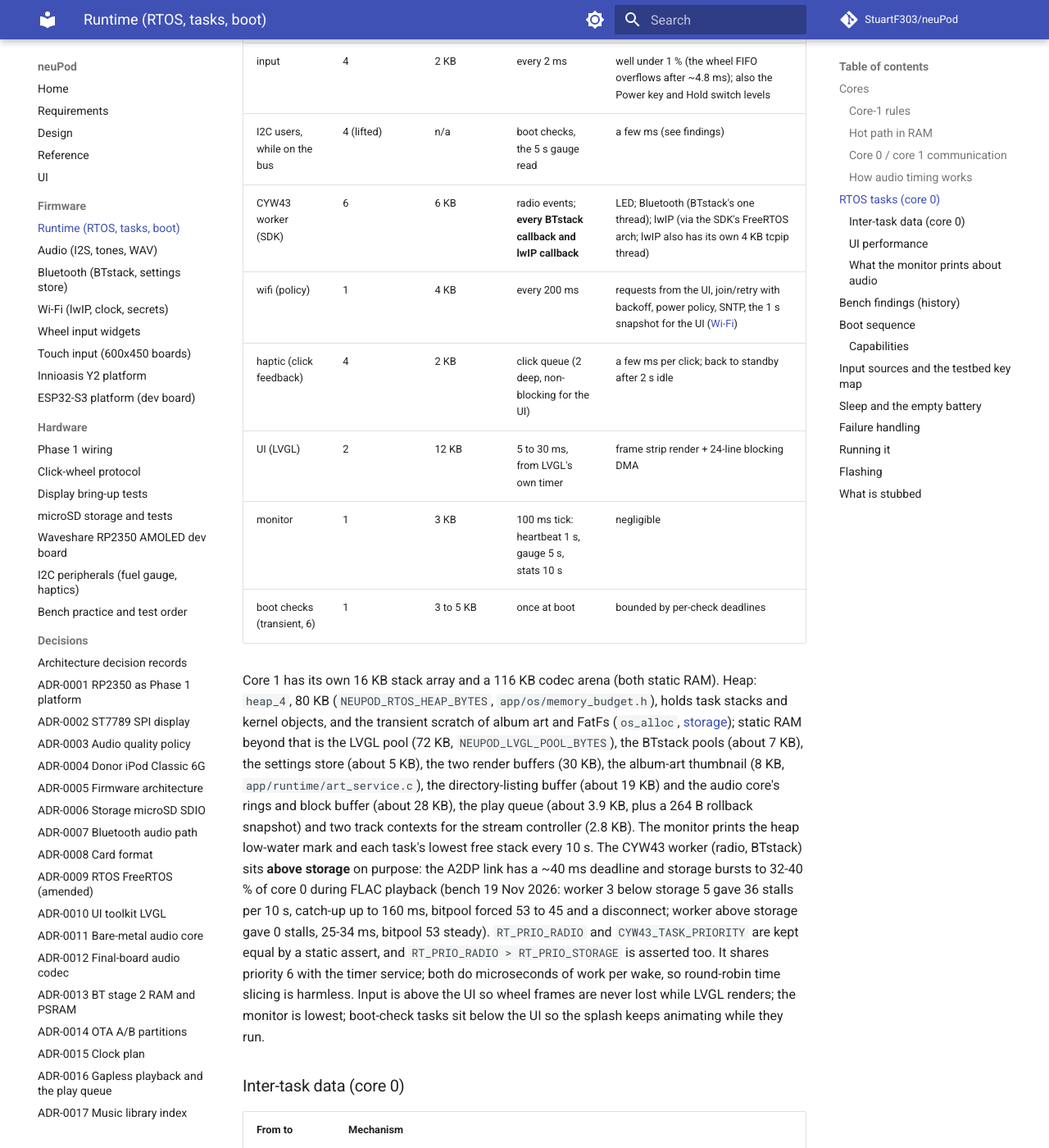
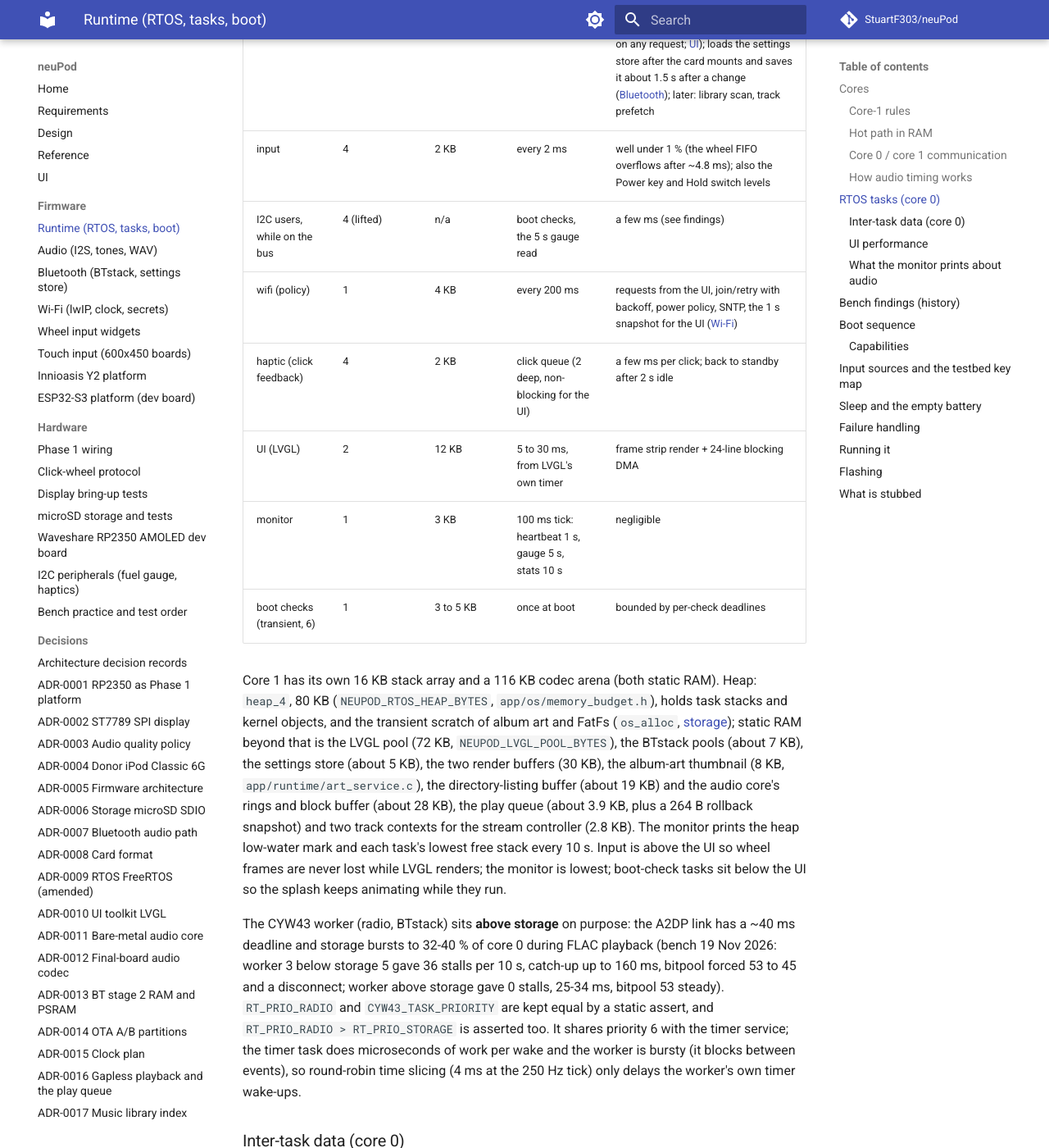
Before and after one commit to StuartF303/neuPod, an MkDocs documentation site: the page built from docs/runtime.md, in a window 1280 px wide and 1400 px high, scrolled down 2710 px. Shown: the whole window at 82% size. Built offline with MkDocs 1.6.1 and Material for MkDocs 9.7.7, drawn with Linux system fonts in a browser that asks for light colours; comment, search, counter and statistics services are not loaded; some of the changed text lies outside the part shown.

Commit message:
docs, comments: radio priority review polish (table order, rationale paragraph, timer tie wording, bench input/I2C check)
Co-Authored-By: Claude Opus 5.5 <noreply@anthropic.com>
Claude-Session: https://claude.ai/code/session_01NfmAnVDjnzfgW3yKGmiHZv

```diff
--- a/docs/runtime.md
+++ b/docs/runtime.md
@@ -64,10 +64,10 @@ Priority 7 is the highest; the kernel idle task is 0.
 | Task | Priority | Stack | Period / trigger | Budget |
 | --- | --- | --- | --- | --- |
 | kernel timer service | 6 (shared with the CYW43 worker; round-robin) | 1.5 KB | kernel timers | microseconds |
+| CYW43 worker (SDK) | 6 | 6 KB | radio events; **every BTstack callback and lwIP callback** | LED; Bluetooth (BTstack's one thread); lwIP (via the SDK's FreeRTOS arch; lwIP also has its own 4 KB tcpip thread) |
 | storage | 5 | 8 KB | request queue; while a file streams, every 1 ms; otherwise every 500 ms | directory listings and volume space for the UI (yields every 32 entries); streams the file from the card in 2 KB reads into the audio data ring; decodes the album art of the playing track in slices (2 ms of work, 1 ms sleep, audio top-ups between, aborts on any request; [UI](ui.md#now-playing-art)); loads the settings store after the card mounts and saves it about 1.5 s after a change ([Bluetooth](bluetooth.md)); later: library scan, track prefetch |
 | input | 4 | 2 KB | every 2 ms | well under 1 % (the wheel FIFO overflows after ~4.8 ms); also the Power key and Hold switch levels |
 | I2C users, while on the bus | 4 (lifted) | n/a | boot checks, the 5 s gauge read | a few ms (see findings) |
-| CYW43 worker (SDK) | 6 | 6 KB | radio events; **every BTstack callback and lwIP callback** | LED; Bluetooth (BTstack's one thread); lwIP (via the SDK's FreeRTOS arch; lwIP also has its own 4 KB tcpip thread) |
 | wifi (policy) | 1 | 4 KB | every 200 ms | requests from the UI, join/retry with backoff, power policy, SNTP, the 1 s snapshot for the UI ([Wi-Fi](wifi.md)) |
 | haptic (click feedback) | 4 | 2 KB | click queue (2 deep, non-blocking for the UI) | a few ms per click; back to standby after 2 s idle |
 | UI (LVGL) | 2 | 12 KB | 5 to 30 ms, from LVGL's own timer | frame strip render + 24-line blocking DMA |
@@ -76,11 +76,12 @@ Priority 7 is the highest; the kernel idle task is 0.
 
 Core 1 has its own 16 KB stack array and a 116 KB codec arena (both static RAM). Heap: `heap_4`, 80 KB (`NEUPOD_RTOS_HEAP_BYTES`, `app/os/memory_budget.h`), holds task stacks and kernel objects, and the transient scratch of album art and FatFs (`os_alloc`, [storage](storage.md)); static RAM beyond that is the LVGL
 pool (72 KB, `NEUPOD_LVGL_POOL_BYTES`), the BTstack pools (about 7 KB), the settings store (about 5 KB), the two render buffers (30 KB), the album-art thumbnail (8 KB, `app/runtime/art_service.c`), the directory-listing buffer (about 19 KB) and the audio core's rings and block buffer (about 28 KB), the play queue (about 3.9 KB, plus a 264 B rollback snapshot) and two track contexts for the stream controller (2.8 KB).
-The monitor prints the heap low-water mark and each task's lowest free stack every 10 s. The CYW43 worker
+The monitor prints the heap low-water mark and each task's lowest free stack every 10 s. Input is above the UI so wheel frames are never lost while LVGL renders; the monitor is lowest; boot-check tasks sit
+below the UI so the splash keeps animating while they run.
+
+The CYW43 worker
 (radio, BTstack) sits **above storage** on purpose: the A2DP link has a ~40 ms deadline and storage bursts to 32-40 % of core 0 during FLAC playback
-(bench 19 Nov 2026: worker 3 below storage 5 gave 36 stalls per 10 s, catch-up up to 160 ms, bitpool forced 53 to 45 and a disconnect; worker above storage gave 0 stalls, 25-34 ms, bitpool 53 steady). `RT_PRIO_RADIO` and `CYW43_TASK_PRIORITY` are kept equal by a static assert, and `RT_PRIO_RADIO > RT_PRIO_STORAGE` is asserted too. It shares priority 6 with the timer service; both do microseconds of work per wake, so round-robin time slicing is harmless. Input is above
-the UI so wheel frames are never lost while LVGL renders; the monitor is lowest; boot-check tasks sit
-below the UI so the splash keeps animating while they run.
+(bench 19 Nov 2026: worker 3 below storage 5 gave 36 stalls per 10 s, catch-up up to 160 ms, bitpool forced 53 to 45 and a disconnect; worker above storage gave 0 stalls, 25-34 ms, bitpool 53 steady). `RT_PRIO_RADIO` and `CYW43_TASK_PRIORITY` are kept equal by a static assert, and `RT_PRIO_RADIO > RT_PRIO_STORAGE` is asserted too. It shares priority 6 with the timer service; the timer task does microseconds of work per wake and the worker is bursty (it blocks between events), so round-robin time slicing (4 ms at the 250 Hz tick) only delays the worker's own timer wake-ups.
 
 ### Inter-task data (core 0)
 
```
Also changed, not shown: docs/bench.md (+2 -0 lines), 2 other files.
